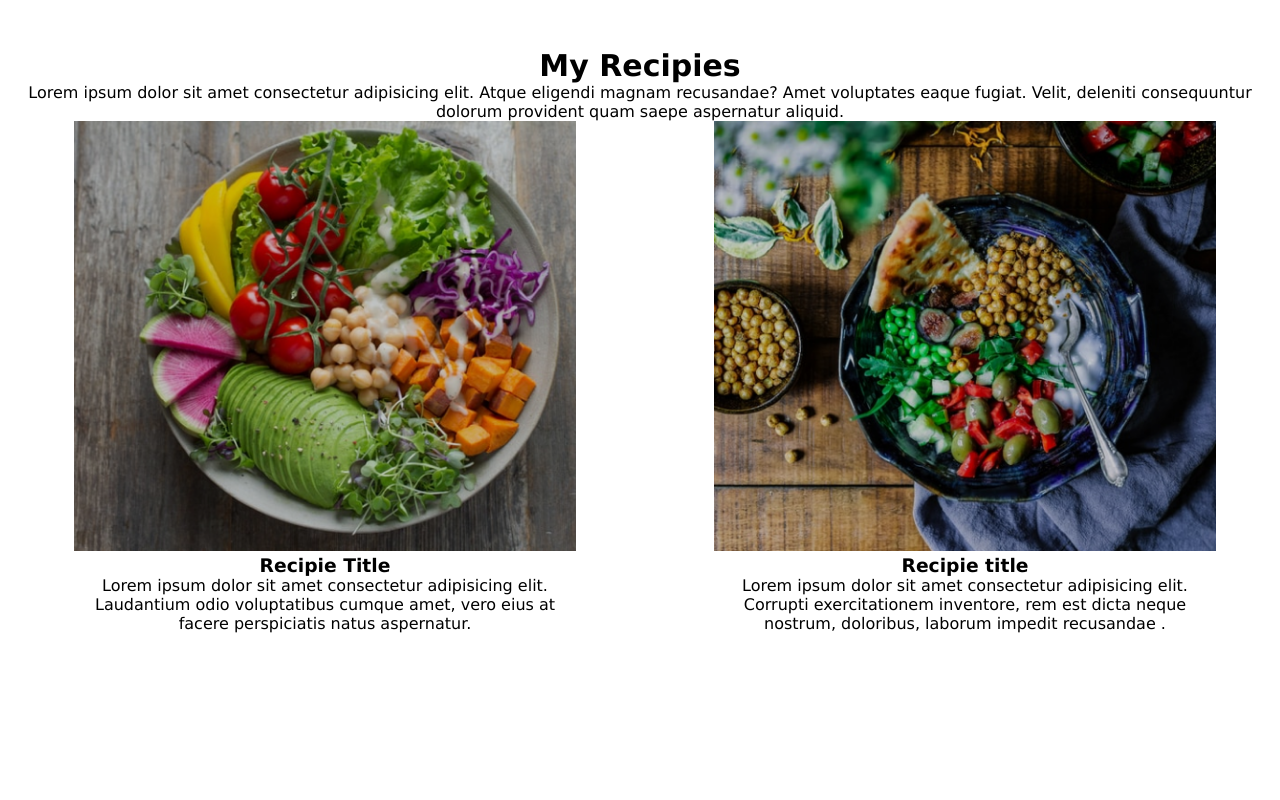
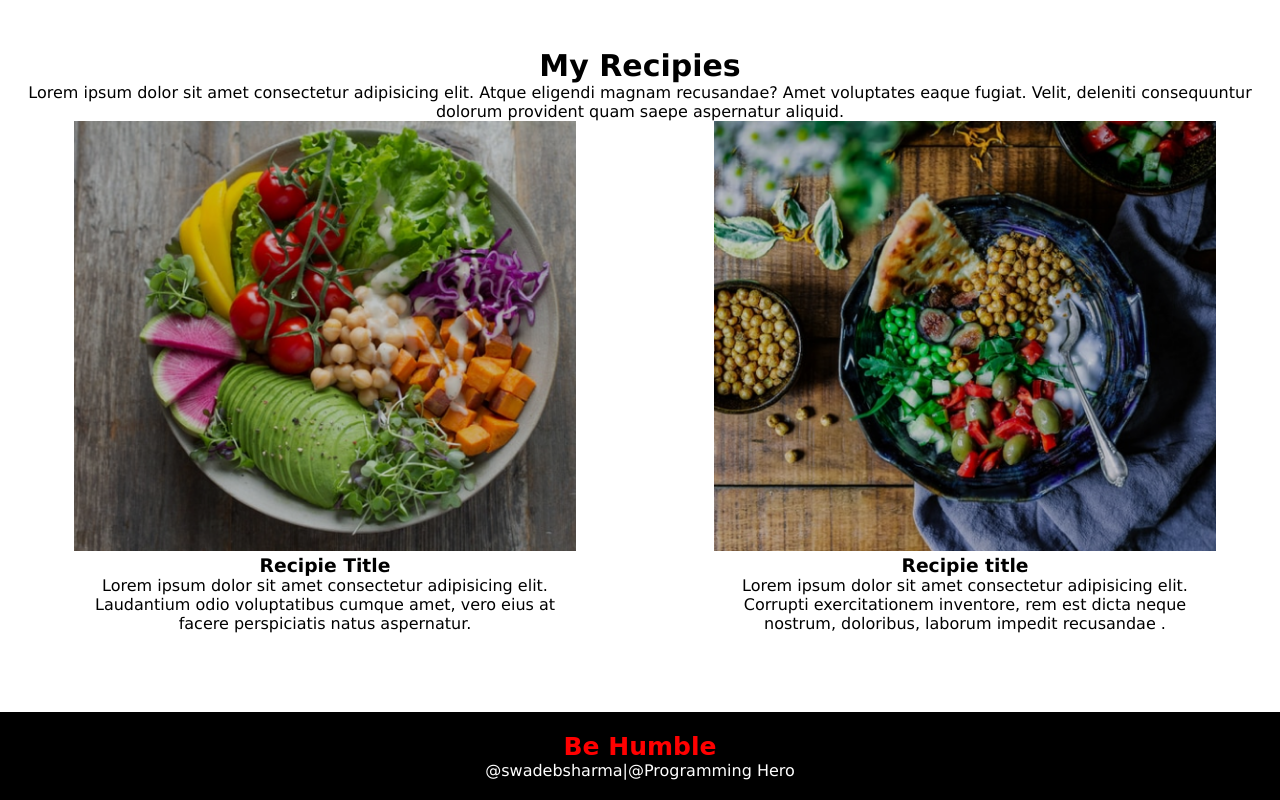
Before and after one commit to swadebsharma6/daet-food-repo, a plain HTML site: page index.html in a window 1280 px wide. Shown: the part 873-1673 px from the top of the page. Before the commit the page ends 1585 px from the top, so only its background shows below. Drawn offline with Linux system fonts and the light colour scheme.

Commit message:
styling footer section

```diff
--- a/index.html
+++ b/index.html
@@ -46,5 +46,11 @@
         </div>
      </div>
     </section>
+
+    <section class="footer">
+        <h3 id="red">Be Humble</h3>
+        <p id="white">@swadebsharma|@Programming Hero</p>
+
+    </section>
 </body>
 </html>
--- a/style.css
+++ b/style.css
@@ -51,3 +51,19 @@ body{
     margin-right: 5%;
     padding-left: 10px;
 }
+.footer{
+    background-color: black;
+    padding: 20px;
+}
+.footer ,h3,p{
+    text-align: center;
+
+}
+#red{
+    color: red;
+    font-size: 25px;
+    font-family: cursive;
+}
+#white{
+    color:white;
+}
```
